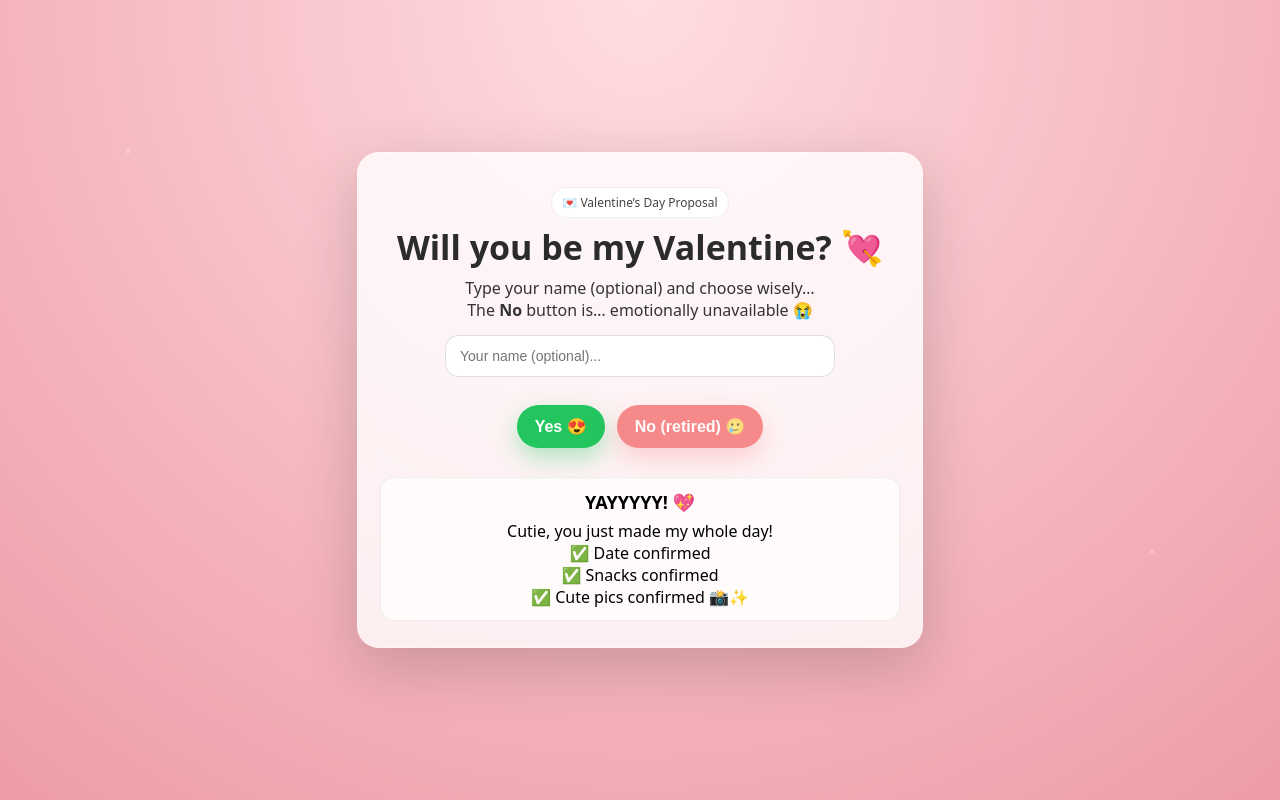
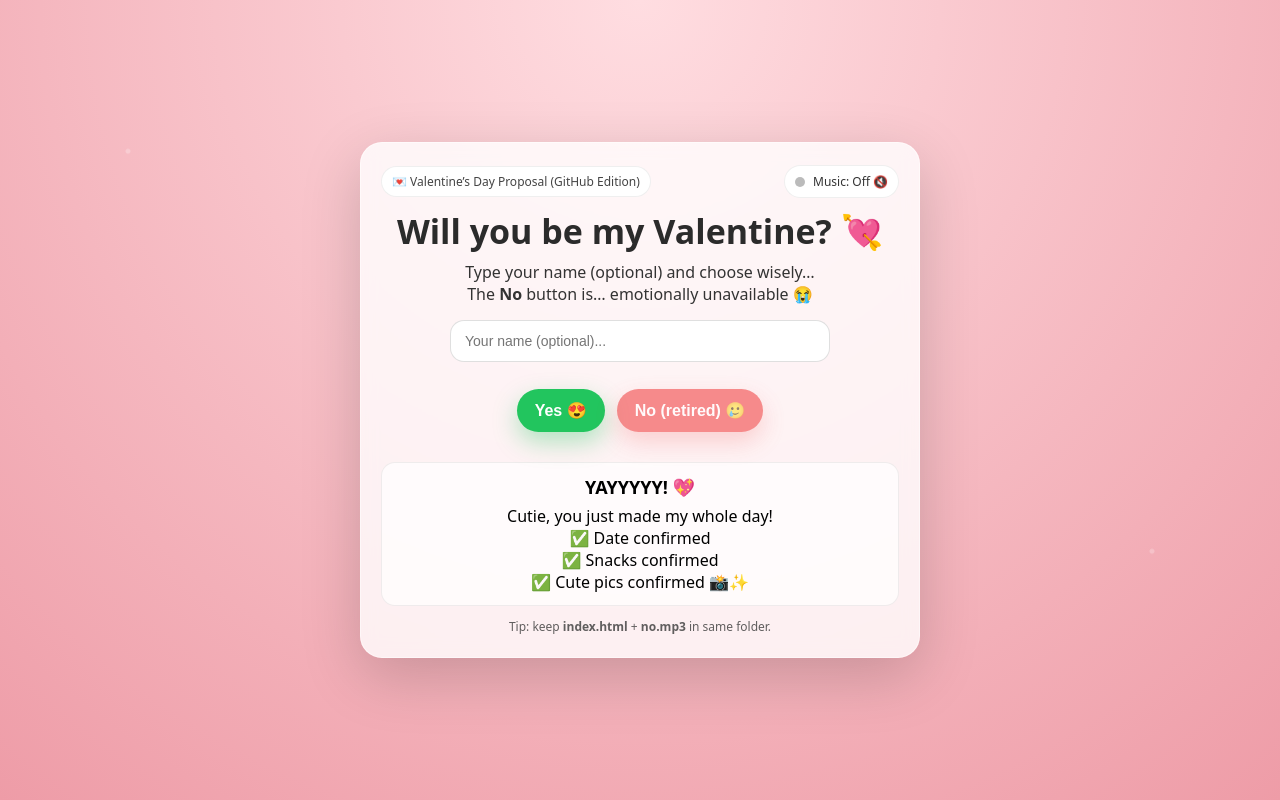
Before and after one commit to bilalakhtar/Val, a plain HTML site: page index.html in a window 1280 px wide. Both pictures are taken after a click on the button "Yes 😍". Drawn offline with Linux system fonts and the light colour scheme.

Commit message:
Update index.html

```diff
--- a/index.html
+++ b/index.html
@@ -13,6 +13,7 @@
       --yes:#22c55e;
       --no:#ef4444;
     }
+    *{ box-sizing: border-box; }
     body{
       margin:0;
       min-height:100vh;
@@ -36,23 +37,70 @@
       filter: blur(.2px);
       animation: float 6s ease-in-out infinite;
     }
-    @keyframes float{
-      0%,100%{ transform: translateY(0); }
-      50%{ transform: translateY(-12px); }
-    }
+    @keyframes float{ 0%,100%{ transform: translateY(0);} 50%{ transform: translateY(-12px);} }
+
     .card{
-      width:min(520px, 92vw);
+      width:min(560px, 92vw);
       background: var(--card);
       backdrop-filter: blur(8px);
       border:1px solid #ffffff80;
       border-radius: 22px;
       box-shadow: 0 18px 60px rgba(0,0,0,.18);
-      padding: 26px 22px;
+      padding: 22px 20px;
       text-align:center;
       position:relative;
     }
+
+    .topbar{
+      display:flex;
+      gap:10px;
+      justify-content:space-between;
+      align-items:center;
+      margin-bottom: 10px;
+    }
+    .badge{
+      display:inline-block;
+      padding: 6px 10px;
+      border-radius: 999px;
+      background:#fff;
+      border:1px solid #00000010;
+      font-size: 12px;
+      color:#444;
+      text-align:left;
+    }
+
+    .music{
+      display:flex;
+      gap:8px;
+      align-items:center;
+      justify-content:flex-end;
+    }
+    .toggle{
+      display:flex;
+      gap:8px;
+      align-items:center;
+      padding: 7px 10px;
+      border-radius: 999px;
+      background:#fff;
+      border:1px solid #00000010;
+      cursor:pointer;
+      user-select:none;
+      font-size: 12px;
+      color:#333;
+    }
+    .dot{
+      width:10px;height:10px;border-radius:50%;
+      background:#bbb;
+      box-shadow: 0 0 0 0 rgba(34,197,94,0);
+      transition: .2s ease;
+    }
+    .dot.on{
+      background: #22c55e;
+      box-shadow: 0 0 0 6px rgba(34,197,94,.12);
+    }
+
     h1{
-      margin: 6px 0 4px;
+      margin: 8px 0 6px;
       font-size: clamp(24px, 5vw, 34px);
       color: var(--text);
     }
@@ -61,6 +109,15 @@
       color: #333;
       line-height:1.35;
       font-size: 16px;
+    }
+    input{
+      width: min(380px, 86vw);
+      padding: 12px 14px;
+      border-radius: 14px;
+      border: 1px solid #00000020;
+      font-size: 14px;
+      outline:none;
+      background:#fff;
     }
     .row{
       display:flex;
@@ -95,16 +152,7 @@
       box-shadow: 0 10px 24px rgba(239,68,68,.35);
       position: relative;
     }
-    .badge{
-      display:inline-block;
-      padding: 6px 10px;
-      border-radius: 999px;
-      background:#fff;
-      border:1px solid #00000010;
-      font-size: 12px;
-      color:#444;
-      margin-top: 8px;
-    }
+
     .result{
       margin-top: 16px;
       padding: 12px 14px;
@@ -114,12 +162,22 @@
       display:none;
     }
     .result strong{ font-size: 18px; }
+
     .footer{
       margin-top: 12px;
       font-size: 12px;
       color:#444;
       opacity:.85;
     }
+
+    /* confetti canvas */
+    #confetti{
+      position: fixed;
+      inset: 0;
+      pointer-events:none;
+      z-index: 9999;
+    }
+
     .sparkle{
       position:absolute;
       width:10px;
@@ -135,22 +193,25 @@
       0%{ transform: translate(0,0) scale(.6); opacity:1; }
       100%{ transform: translate(var(--dx), var(--dy)) scale(1.2); opacity:0; }
     }
-    input{
-      width: min(360px, 86vw);
-      padding: 12px 14px;
-      border-radius: 14px;
-      border: 1px solid #00000020;
-      font-size: 14px;
-      outline:none;
-      background:#fff;
-    }
   </style>
 </head>
 <body>
+  <canvas id="confetti"></canvas>
   <div class="hearts"></div>
 
   <div class="card">
-    <div class="badge">💌 Valentine’s Day Proposal</div>
+    <div class="topbar">
+      <div class="badge">💌 Valentine’s Day Proposal (GitHub Edition)</div>
+
+      <!-- Music Toggle -->
+      <div class="music">
+        <div class="toggle" id="musicToggle" title="Toggle music">
+          <span class="dot" id="musicDot"></span>
+          <span id="musicLabel">Music: Off 🔇</span>
+        </div>
+      </div>
+    </div>
+
     <h1>Will you be my Valentine? 💘</h1>
     <p>
       Type your name (optional) and choose wisely…
@@ -168,12 +229,93 @@
       <strong id="resultTitle"></strong>
       <div id="resultText" style="margin-top:6px;"></div>
     </div>
+
+    <div class="footer">Tip: keep <b>index.html</b> + <b>no.mp3</b> in same folder.</div>
   </div>
 
+  <!-- audio -->
+  <audio id="bgm" src="no.mp3" preload="auto" loop></audio>
+
   <script>
+    // ---- Confetti (canvas) ----
+    const canvas = document.getElementById("confetti");
+    const ctx = canvas.getContext("2d");
+    function resizeCanvas(){
+      canvas.width = window.innerWidth * devicePixelRatio;
+      canvas.height = window.innerHeight * devicePixelRatio;
+      ctx.setTransform(devicePixelRatio,0,0,devicePixelRatio,0,0);
+    }
+    resizeCanvas();
+    window.addEventListener("resize", resizeCanvas);
+
+    let confettiPieces = [];
+    let confettiRunning = false;
+    const shapes = ["rect","circle"];
+
+    function rand(min, max){ return Math.random() * (max - min) + min; }
+
+    function startConfetti(durationMs = 1800){
+      const count = 220;
+      confettiPieces = [];
+      for(let i=0;i<count;i++){
+        confettiPieces.push({
+          x: rand(0, window.innerWidth),
+          y: rand(-window.innerHeight, 0),
+          w: rand(6, 12),
+          h: rand(8, 16),
+          r: rand(0, Math.PI*2),
+          rv: rand(-0.18, 0.18),
+          vx: rand(-1.2, 1.2),
+          vy: rand(2.2, 5.2),
+          shape: shapes[(Math.random()*shapes.length)|0],
+          // random bright color without hardcoding palette
+          color: `hsl(${(Math.random()*360)|0} 90% 60%)`
+        });
+      }
+      confettiRunning = true;
+
+      const endAt = performance.now() + durationMs;
+      function frame(now){
+        ctx.clearRect(0,0,window.innerWidth, window.innerHeight);
+
+        for(const p of confettiPieces){
+          p.x += p.vx;
+          p.y += p.vy;
+          p.r += p.rv;
+
+          // wrap a bit
+          if(p.y > window.innerHeight + 20) p.y = -20;
+          if(p.x < -20) p.x = window.innerWidth + 20;
+          if(p.x > window.innerWidth + 20) p.x = -20;
+
+          ctx.save();
+          ctx.translate(p.x, p.y);
+          ctx.rotate(p.r);
+          ctx.fillStyle = p.color;
+
+          if(p.shape === "circle"){
+            ctx.beginPath();
+            ctx.arc(0,0, p.w/2, 0, Math.PI*2);
+            ctx.fill();
+          } else {
+            ctx.fillRect(-p.w/2, -p.h/2, p.w, p.h);
+          }
+          ctx.restore();
+        }
+
+        if(now < endAt && confettiRunning){
+          requestAnimationFrame(frame);
+        } else {
+          confettiRunning = false;
+          ctx.clearRect(0,0,window.innerWidth, window.innerHeight);
+        }
+      }
+      requestAnimationFrame(frame);
+    }
+
+    // ---- Valentine logic ----
     const yesBtn = document.getElementById("yesBtn");
     const noBtn = document.getElementById("noBtn");
-    const btnRow = document.getElementById("btnRow");
     const nameInput = document.getElementById("nameInput");
     const resultBox = document.getElementById("resultBox");
     const resultTitle = document.getElementById("resultTitle");
@@ -193,6 +335,11 @@
       "Error 404: No not found 🤖",
       "Nice try 😏"
     ];
+
+    function getName(){
+      const n = nameInput.value.trim();
+      return n ? n : "Cutie";
+    }
 
     function showResult(title, text){
       resultTitle.textContent = title;
@@ -215,6 +362,11 @@
       }
     }
 
+    function vibrateNo(){
+      // Mobile vibration (works on many Android browsers)
+      if (navigator.vibrate) navigator.vibrate([60, 40, 60]);
+    }
+
     function moveNoButton(){
       const pad = 14;
       const vw = window.innerWidth;
@@ -224,7 +376,6 @@
       const w = rect.width;
       const h = rect.height;
 
-      // random position within viewport, keep it visible
       const x = Math.max(pad, Math.random() * (vw - w - pad));
       const y = Math.max(pad, Math.random() * (vh - h - pad));
 
@@ -234,14 +385,11 @@
       noBtn.style.zIndex = 99;
     }
 
-    function getName(){
-      const n = nameInput.value.trim();
-      return n ? n : "Cutie";
-    }
-
     yesBtn.addEventListener("click", (e)=>{
       const n = getName();
       sparkle(e.clientX, e.clientY);
+      startConfetti(2200);
+
       showResult(
         "YAYYYYY! 💖",
         `${n}, you just made my whole day!<br/>
@@ -249,31 +397,33 @@
          ✅ Snacks confirmed<br/>
          ✅ Cute pics confirmed 📸✨`
       );
-      // disable no to stop chaos after yes
+
+      // disable "No" chaos after yes
       noBtn.disabled = true;
       noBtn.style.opacity = 0.6;
       noBtn.style.cursor = "not-allowed";
       noBtn.textContent = "No (retired) 🥲";
     });
 
-    // Make NO funny: it runs away on hover/touch and changes text
     const dodge = () => {
       noCount++;
+      vibrateNo();
       noBtn.textContent = noPhrases[noCount % noPhrases.length];
       moveNoButton();
 
-      // also gently enlarge YES a bit each time
+      // gently enlarge YES
       const scale = Math.min(1.0 + noCount * 0.06, 1.8);
       yesBtn.style.transform = `scale(${scale})`;
     };
 
+    // Run away on hover and on touch
     noBtn.addEventListener("mouseenter", dodge);
     noBtn.addEventListener("touchstart", (e)=>{ e.preventDefault(); dodge(); }, {passive:false});
 
-    // If user somehow clicks No, still joke
+    // If user clicks no, still joke + vibrate
     noBtn.addEventListener("click", (e)=>{
       e.preventDefault();
-      noCount++;
+      vibrateNo();
       showResult(
         "Nice try 😌",
         `But the <b>No</b> button is on a break.<br/>
@@ -282,10 +432,47 @@
       moveNoButton();
     });
 
-    // Keep it sane when resizing
     window.addEventListener("resize", ()=>{
       if (noBtn.style.position === "fixed") moveNoButton();
     });
+
+    // ---- Music toggle ----
+    const bgm = document.getElementById("bgm");
+    const musicToggle = document.getElementById("musicToggle");
+    const musicDot = document.getElementById("musicDot");
+    const musicLabel = document.getElementById("musicLabel");
+
+    let musicOn = false;
+
+    async function setMusic(on){
+      musicOn = on;
+      if(on){
+        try{
+          // Browsers require user interaction; this runs after click, so OK.
+          await bgm.play();
+          musicDot.classList.add("on");
+          musicLabel.textContent = "Music: On 🔊";
+        } catch(err){
+          // If autoplay blocked for any reason
+          musicDot.classList.remove("on");
+          musicLabel.textContent = "Tap again 🔊";
+          musicOn = false;
+        }
+      } else {
+        bgm.pause();
+        musicDot.classList.remove("on");
+        musicLabel.textContent = "Music: Off 🔇";
+      }
+    }
+
+    musicToggle.addEventListener("click", ()=>{
+      setMusic(!musicOn);
+    });
+
+    // Optional: if user hits Yes and music is off, gently encourage
+    // (commented out; enable if you want)
+    // yesBtn.addEventListener("click", ()=>{ if(!musicOn) setMusic(true); });
+
   </script>
 </body>
 </html>
```
